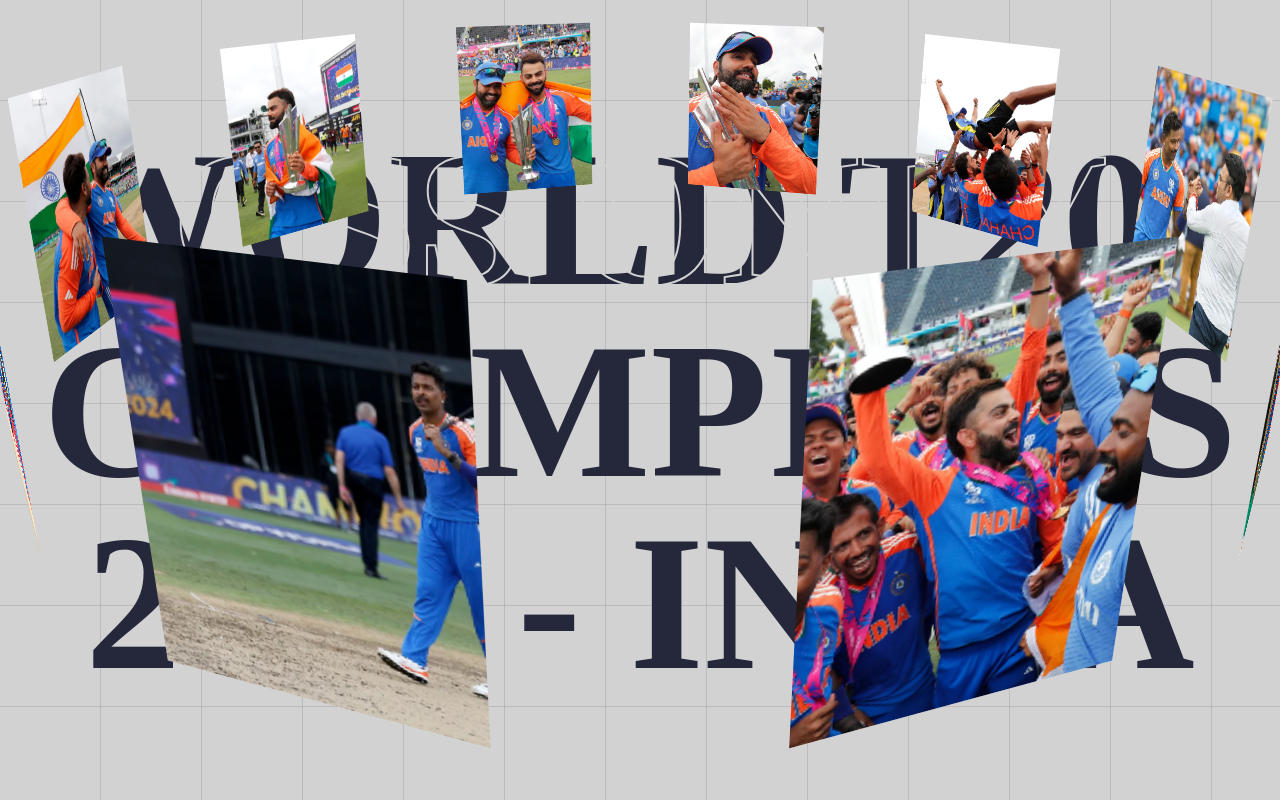
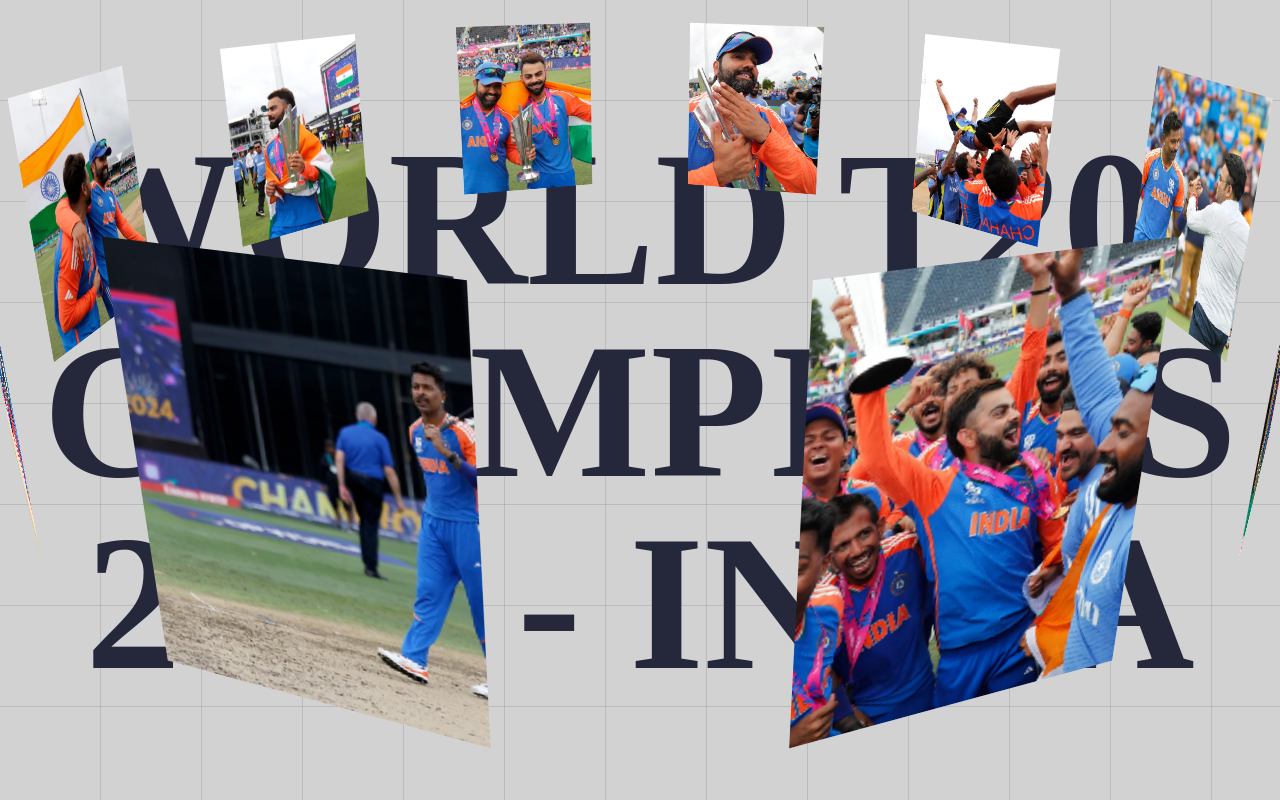
Before and after one commit to suryasensesemi/t20i, a plain HTML site: page index.html in a window 1280 px wide. Drawn offline with Linux system fonts and the light colour scheme; a web font is replaced by a local one.

Commit message:
Update index.htmlS

```diff
--- a/index.html
+++ b/index.html
@@ -58,7 +58,7 @@
             <div class="item" style="--position: 10"><img src="images/10.webp" alt=""></div>
         </div>
         <div class="content">
-            <h1 data-content="CSS ONLY">
+            <h1>
                 WORLD T20I CHAMPIONS 2024 - INDIA
             </h1>
 
```
